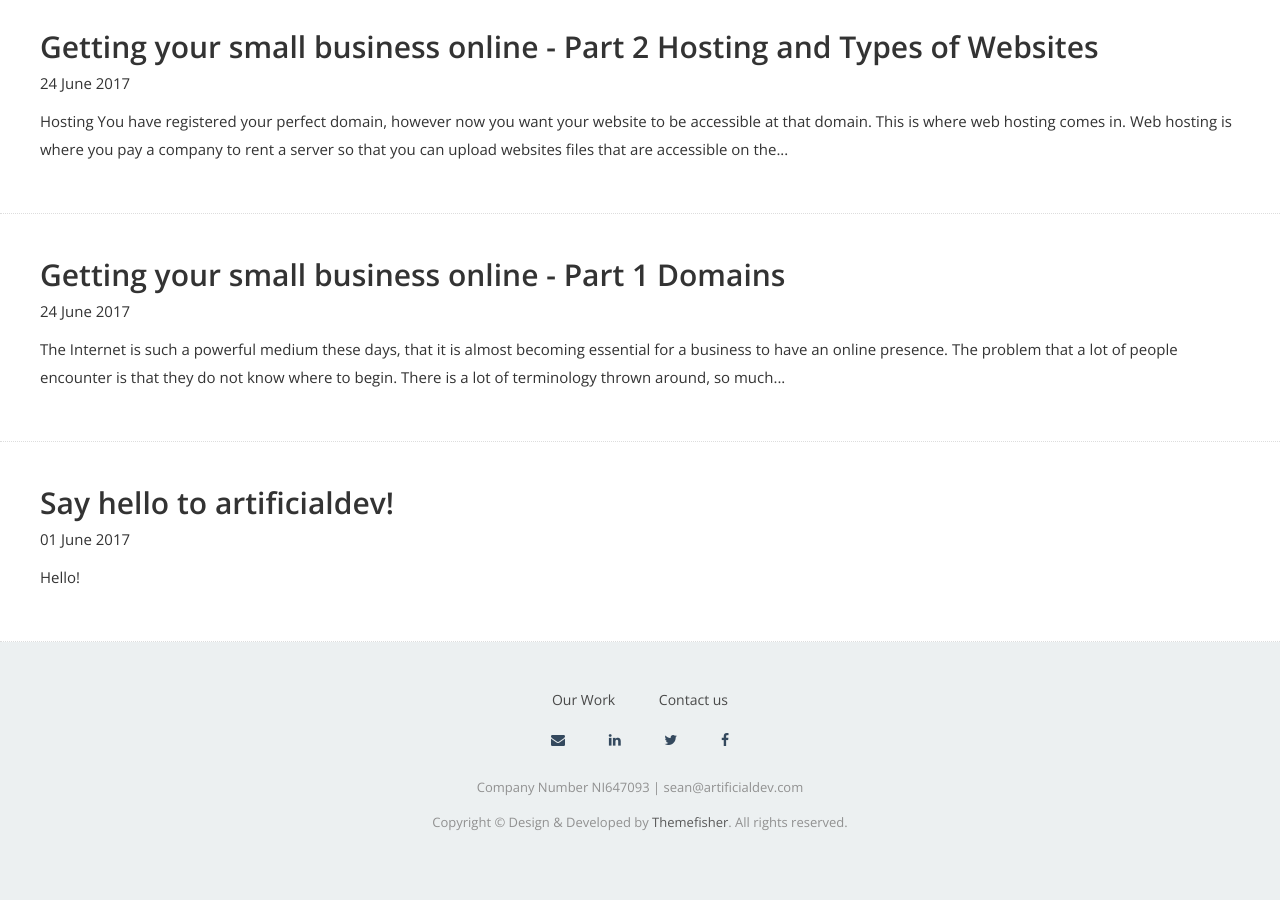
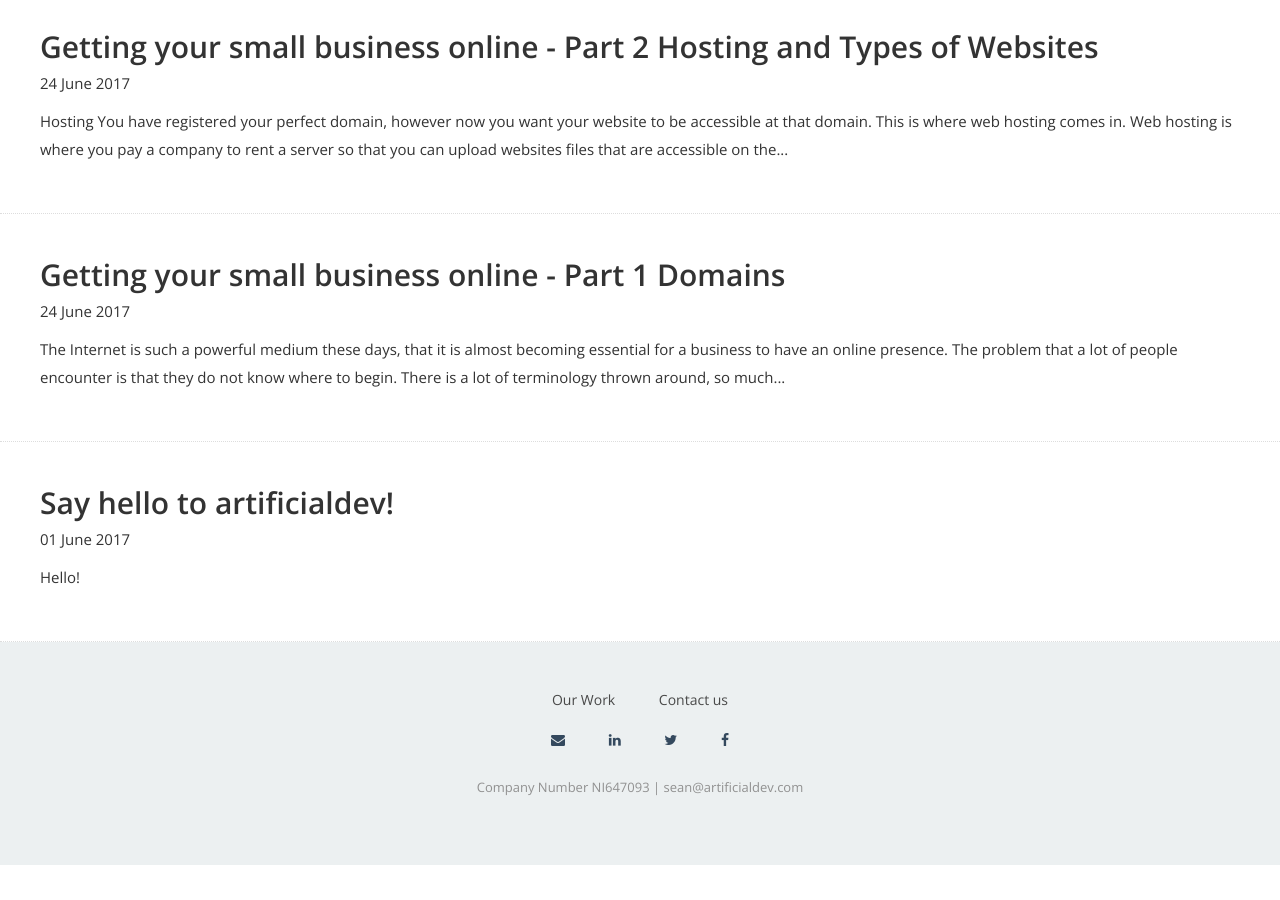
Before and after one commit to seanquinn/seanquinn.github.io, a Jekyll site: the page built from blog.html, in a window 1280 px wide and 900 px high, scrolled down 701 px. Built offline with Jekyll 4.4.1, drawn with Linux system fonts in a browser that asks for light colours; nearby versions of some CDN libraries; some web fonts are replaced; after the commit the page ends 1566 px from its top, so only the background shows below that.

Commit message:
Footer update

```diff
--- a/_includes/footer.html
+++ b/_includes/footer.html
@@ -24,8 +24,8 @@
           </ul>
         </div>
         <p>Company Number NI647093 | sean@artificialdev.com </p>
-        <p>
-        Copyright &copy; Design &amp; Developed by <a href="http://www.themefisher.com">Themefisher</a>. All rights reserved.</p>
+        <!-- <p>
+        Copyright &copy; Design &amp; Developed by <a href="http://www.themefisher.com">Themefisher</a>. All rights reserved.</p> -->
       </div>
     </div>
   </div>
```
